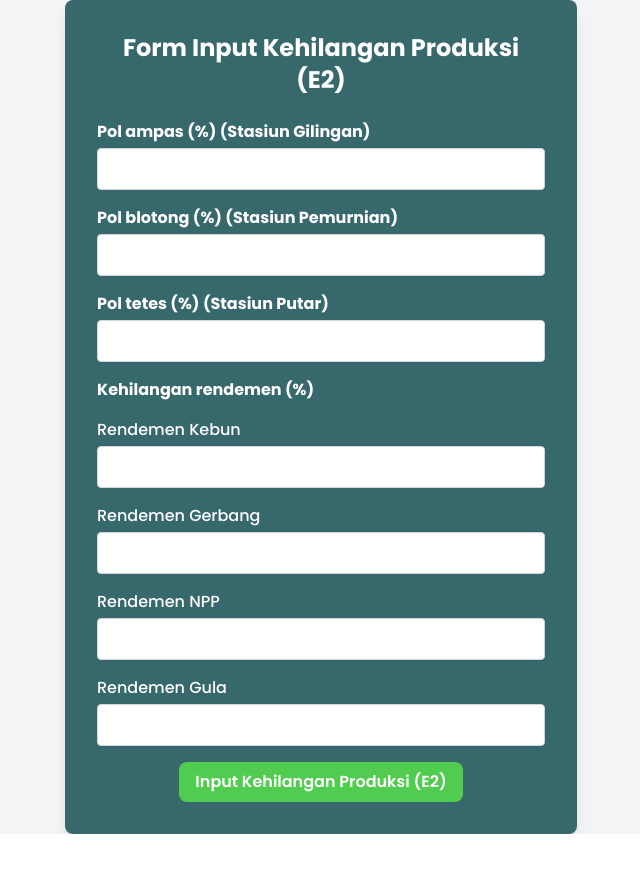
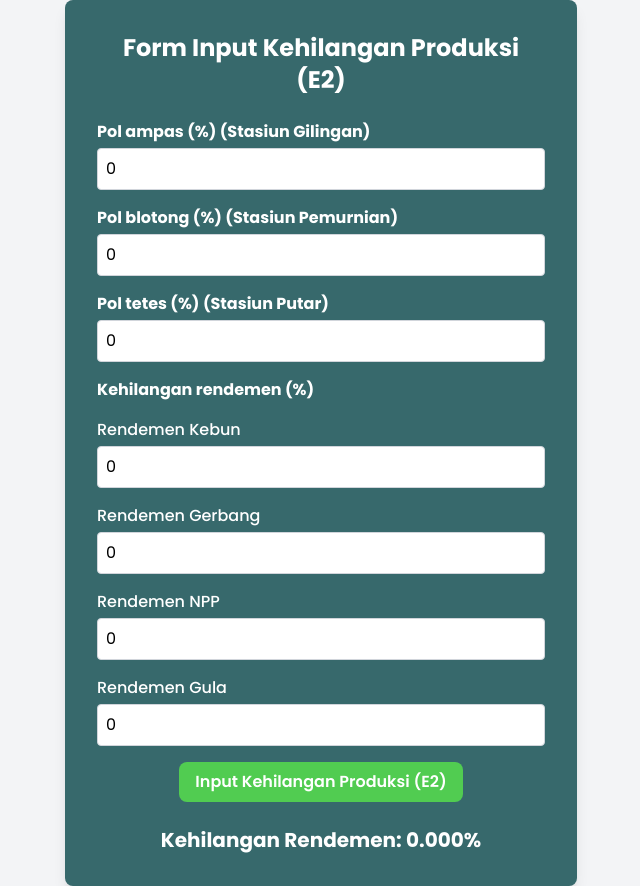
Before and after one commit to suryafatihahhelmianto/satria-depan, a Next.js app: page /demo in a window 1280 px wide. Shown: the whole page, without its empty margins (319-959 px from the left). Before the commit the page ends 834 px from the top, so only its background shows below. Built offline with nearby package versions, Linux system fonts and the light colour scheme.

Commit message:
Pertemuan 3 Oktober
Demo page untuk persiapan ke cirebon

```diff
--- a/src/app/dashboard/page.js
+++ b/src/app/dashboard/page.js
@@ -52,7 +52,7 @@ export default function Dashboard() {
           <div className="flex justify-between items-center mb-4 cursor-pointer" onClick={toggleDropdown1}>
             <h2 className="text-red-600 font-bold text-left">Tingkat Risiko Rantai Pasok (E1)</h2>
             <div className="flex items-center space-x-2">
-              <span className="text-right text-lg font-bold text-blue-600">1.000</span>
+              <span className="text-right text-lg font-bold text-blue-600">0.936</span>
               <div style={{ width: 50, height: 50 }}>
                 <CircularProgressbar
                   value={progressData[0].score}
@@ -99,7 +99,7 @@ export default function Dashboard() {
             <h2 className="text-red-600 font-bold text-left">Potensi Kehilangan Produksi (E2)</h2>
             <div className="flex items-center space-x-2">
               <span className="text-right text-lg font-bold text-blue-600">0.500</span>
-              <div style={{ width: 50, height: 50 }}>
+              <div className = "animate-bounce" style={{ width: 50, height: 50 }}>
                 <CircularProgressbar
                   value={progressData[1].score}
                   text={`${progressData[1].score}%`}
--- a/src/app/demo/page.js
+++ b/src/app/demo/page.js
@@ -1,25 +1,50 @@
 "use client"
 import { useState } from 'react';
+import { fetchData } from "../tools/api";
 
 export default function Demo() {
   // State for inputs
-  const [polAmpas, setPolAmpas] = useState('');
-  const [polBlotong, setPolBlotong] = useState('');
-  const [polTetes, setPolTetes] = useState('');
-  const [rendemenKebun, setRendemenKebun] = useState('');
-  const [rendemenGerbang, setRendemenGerbang] = useState('');
-  const [rendemenNPP, setRendemenNPP] = useState('');
-  const [rendemenGula, setRendemenGula] = useState('');
-  const [kehilanganRendemen, setKehilanganRendemen] = useState(null);
+  const [polAmpas, setPolAmpas] = useState(0.0);
+  const [polBlotong, setPolBlotong] = useState(0.0);
+  const [polTetes, setPolTetes] = useState(0.0);
+  const [rendemenKebun, setRendemenKebun] = useState(0.0);
+  const [rendemenGerbang, setRendemenGerbang] = useState(0.0);
+  const [rendemenNPP, setRendemenNPP] = useState(0.0);
+  const [rendemenGula, setRendemenGula] = useState(0.0);
+  const [kehilanganRendemen, setKehilanganRendemen] = useState(0.0);
 
-  // Handle form submission and calculation
-  const handleSubmit = (e) => {
+  // Handle form submission and API call
+  const handleSubmit = async (e) => {
     e.preventDefault();
 
-    // Calculate Kehilangan Rendemen (%)
-    const kehilangan = (parseFloat(rendemenKebun) - parseFloat(rendemenGerbang) - parseFloat(rendemenNPP) - parseFloat(rendemenGula)) || 0;
+    // Prepare the payload to send to the API
+    const data = {
+      pol_ampas: parseFloat(polAmpas),
+      pol_blotong:    parseFloat(polBlotong),
+      pol_tetes: parseFloat(polTetes),
+      rendemen_kebun: parseFloat(rendemenKebun),
+      rendemen_gerbang:parseFloat(rendemenGerbang),
+      rendemen_NPP: parseFloat(rendemenNPP),
+      rendemen_gula: parseFloat(rendemenGula),
+    };
 
-    setKehilanganRendemen(kehilangan);
+    try {
+      // Use fetchData to send the POST request
+      const result = await fetchData("/process-input", {
+        method: "POST",
+        data, // Payload to send
+        headers: {
+          "Content-Type": "application/json",
+        },
+      });
+
+      // Set the API response to state
+      // setResponse(result);
+      console.log("GANTENG", result)
+      setKehilanganRendemen(result.potensi_kehilangan_produksi || null);
+    } catch (error) {
+      console.error("API call failed:", error);
+    }
   };
 
   return (
@@ -38,7 +63,7 @@ export default function Demo() {
               step="0.01"
               value={polAmpas}
               onChange={(e) => setPolAmpas(e.target.value)}
-              className="w-full border border-gray-300 p-2 rounded"
+              className="w-full border border-gray-300 p-2 rounded text-black"
               required
             />
           </div>
@@ -54,7 +79,7 @@ export default function Demo() {
               step="0.01"
               value={polBlotong}
               onChange={(e) => setPolBlotong(e.target.value)}
-              className="w-full border border-gray-300 p-2 rounded"
+              className="w-full border border-gray-300 p-2 rounded text-black"
               required
             />
           </div>
@@ -70,7 +95,7 @@ export default function Demo() {
               step="0.01"
               value={polTetes}
               onChange={(e) => setPolTetes(e.target.value)}
-              className="w-full border border-gray-300 p-2 rounded"
+              className="w-full border border-gray-300 p-2 rounded text-black"
               required
             />
           </div>
@@ -93,7 +118,7 @@ export default function Demo() {
               step="0.01"
               value={rendemenKebun}
               onChange={(e) => setRendemenKebun(e.target.value)}
-              className="w-full border border-gray-300 p-2 rounded"
+              className="w-full border border-gray-300 p-2 rounded text-black"
               required
             />
           </div>
@@ -109,7 +134,7 @@ export default function Demo() {
               step="0.01"
               value={rendemenGerbang}
               onChange={(e) => setRendemenGerbang(e.target.value)}
-              className="w-full border border-gray-300 p-2 rounded"
+              className="w-full border border-gray-300 p-2 rounded text-black"
               required
             />
           </div>
@@ -125,7 +150,7 @@ export default function Demo() {
               step="0.01"
               value={rendemenNPP}
               onChange={(e) => setRendemenNPP(e.target.value)}
-              className="w-full border border-gray-300 p-2 rounded"
+              className="w-full border border-gray-300 p-2 rounded text-black"
               required
             />
           </div>
@@ -141,7 +166,7 @@ export default function Demo() {
               step="0.01"
               value={rendemenGula}
               onChange={(e) => setRendemenGula(e.target.value)}
-              className="w-full border border-gray-300 p-2 rounded"
+              className="w-full border border-gray-300 p-2 rounded text-black"
               required
             />
           </div>
@@ -157,7 +182,7 @@ export default function Demo() {
         {/* Display Kehilangan Rendemen */}
         {kehilanganRendemen !== null && (
           <div className="mt-6 text-center">
-            <h2 className="text-xl font-bold">Kehilangan Rendemen: {kehilanganRendemen.toFixed(2)}%</h2>
+            <h2 className="text-xl font-bold">Kehilangan Rendemen: {kehilanganRendemen.toFixed(3)}%</h2>
           </div>
         )}
       </div>
--- a/src/app/layout.js
+++ b/src/app/layout.js
@@ -16,7 +16,7 @@ const geistMono = localFont({
 const poppins = Poppins({subsets: ["latin"], weight:["100", "200", "300", "400", "500", "600", "700", "800", "900"]});
 
 export const metadata = {
-  title: "Create Next App",
+  title: "Satria Keren",
   description: "Generated by create next app",
 };
 
--- /dev/null
+++ b/src/app/tools/api.js
@@ -0,0 +1,21 @@
+   // tools/ api.js
+   import axios from 'axios';
+
+   const axiosInstance = axios.create({
+     baseURL: 'http://103.41.206.21:8001',
+     timeout: 10000, // Timeout if necessary
+     header: {
+       'ContentType': 'program/json',
+       // Add all custom headers here
+     },
+   });
+
+   export const fetchData = async ( url , options = {}) => {
+     try {
+       const response = await axiosInstance(url, options);
+       return response.data;
+     } catch (error) {
+       console.error('Error retrieving data:', error);
+       throw new Error('Could not get data');
+     }
+   };
```
